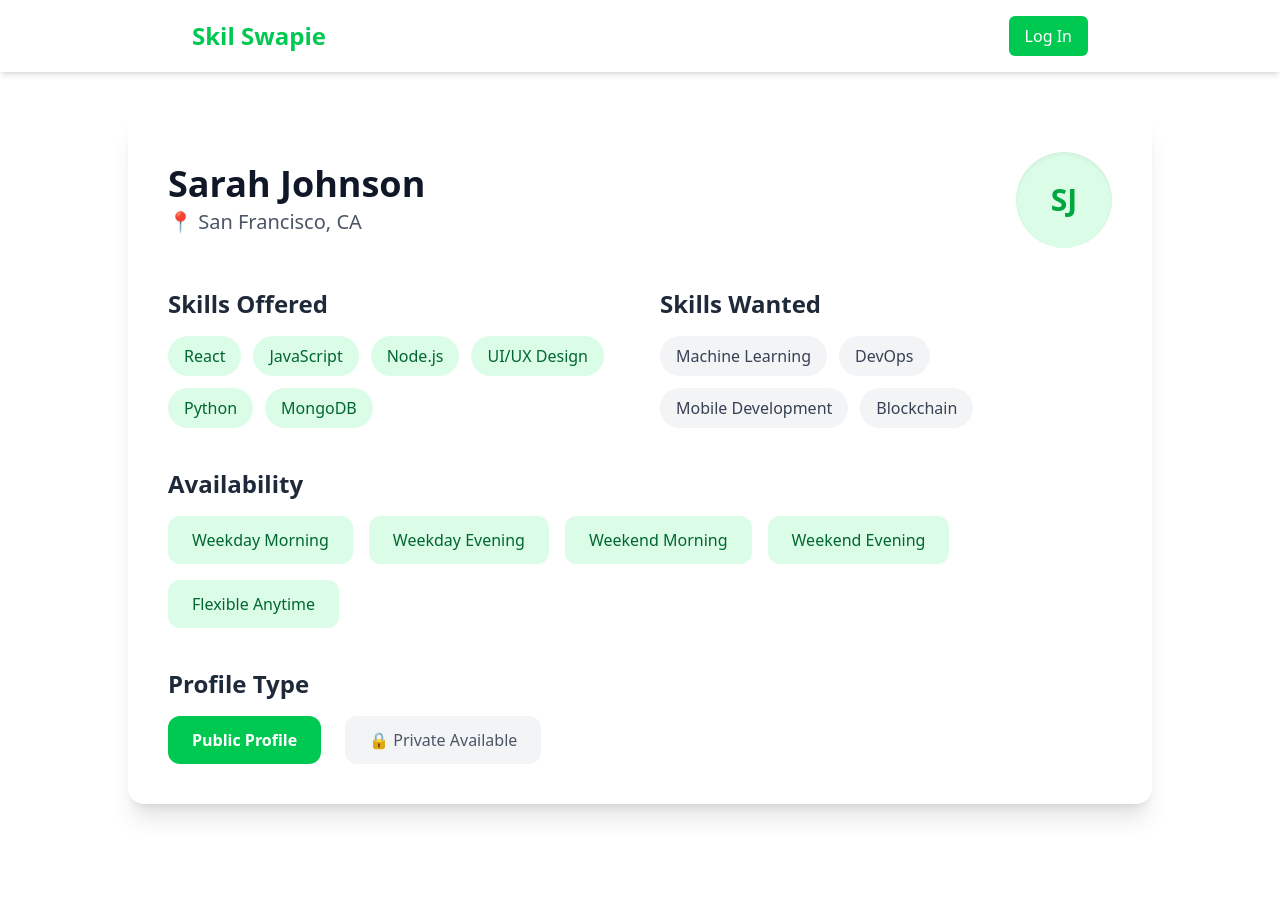
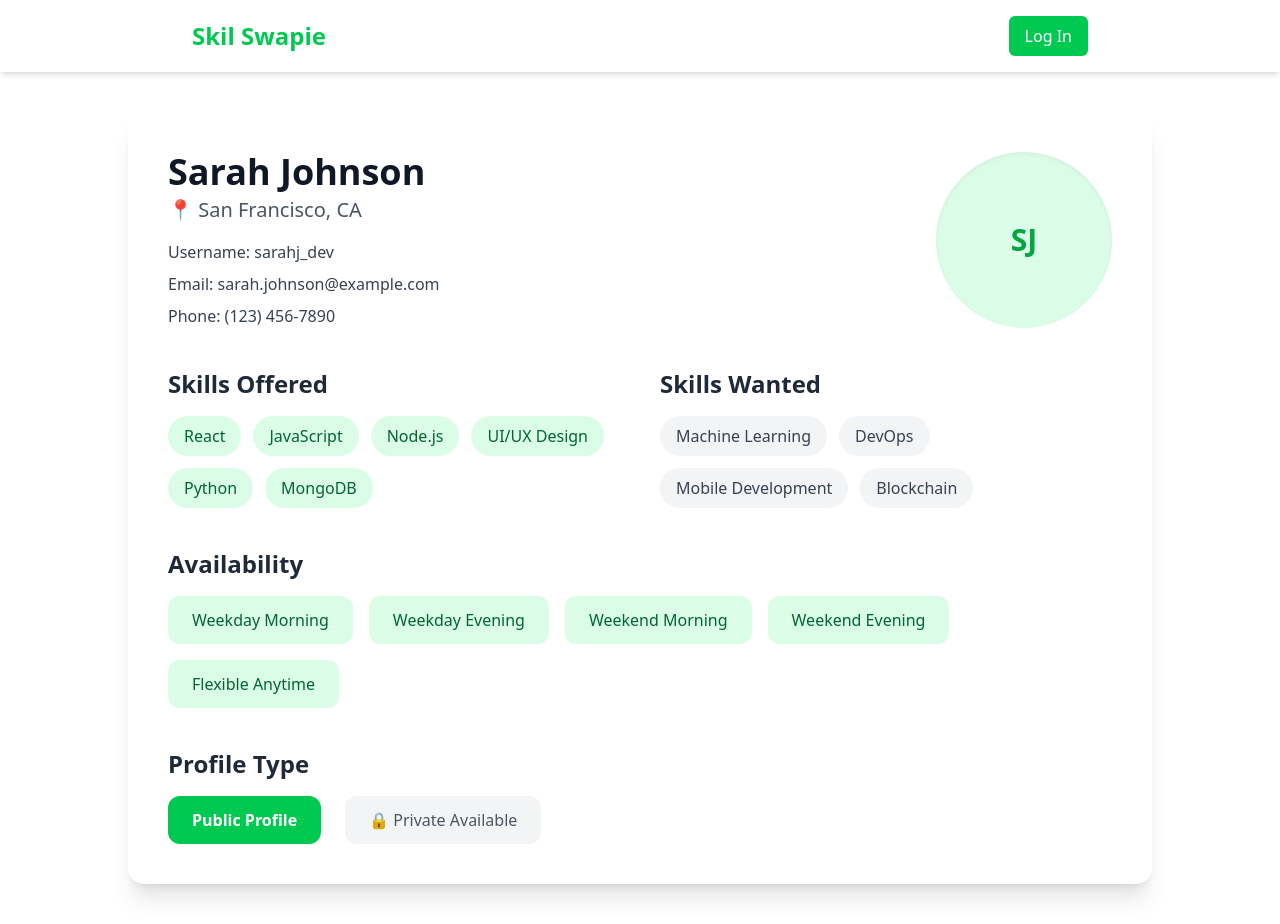
Before and after one commit to DarshitSorathiya/SkillSwap, a Next.js app in the folder frontend/: page /profile in a window 1280 px wide. Before the commit the page ends 844 px from the top, so only its background shows below. Built offline with nearby package versions, Linux system fonts and the light colour scheme.

Commit message:
added features to profile page

```diff
--- a/frontend/app/profile/page.js
+++ b/frontend/app/profile/page.js
@@ -5,16 +5,27 @@ import React from 'react';
 const page = () => {
   return (
     <div className="max-w-5xl mx-auto bg-white shadow-xl rounded-2xl p-10 my-10">
-      <div className="flex justify-between items-center flex-wrap">
-        <div>
+      {/* Top Section: Name + Avatar */}
+      <div className="flex justify-between items-start flex-wrap gap-6">
+        <div className="flex-1">
           <h2 className="text-4xl font-extrabold text-gray-900">Sarah Johnson</h2>
           <p className="text-xl text-gray-600 mt-1">📍 San Francisco, CA</p>
+
+          {/* Contact Details */}
+          <div className="mt-4 space-y-2 text-gray-700 text-base">
+            <p><span className="font-medium">Username:</span> sarahj_dev</p>
+            <p><span className="font-medium">Email:</span> sarah.johnson@example.com</p>
+            <p><span className="font-medium">Phone:</span> (123) 456-7890</p>
+          </div>
         </div>
-        <div className="w-24 h-24 rounded-full bg-green-100 flex items-center justify-center text-green-600 text-3xl font-bold shadow-inner mt-4 md:mt-0">
+
+        {/* Avatar */}
+        <div className="w-44 h-44 rounded-full bg-green-100 flex items-center justify-center text-green-600 text-3xl font-bold shadow-inner">
           SJ
         </div>
       </div>
 
+      {/* Skills Section */}
       <div className="mt-10 grid grid-cols-1 md:grid-cols-2 gap-10">
         <div>
           <h3 className="text-2xl font-semibold text-gray-800 mb-4">Skills Offered</h3>
@@ -39,6 +50,7 @@ const page = () => {
         </div>
       </div>
 
+      {/* Availability Section */}
       <div className="mt-10">
         <h3 className="text-2xl font-semibold text-gray-800 mb-4">Availability</h3>
         <div className="flex flex-wrap gap-4">
@@ -56,6 +68,7 @@ const page = () => {
         </div>
       </div>
 
+      {/* Profile Type Section */}
       <div className="mt-10">
         <h3 className="text-2xl font-semibold text-gray-800 mb-4">Profile Type</h3>
         <div className="flex gap-6">
```
